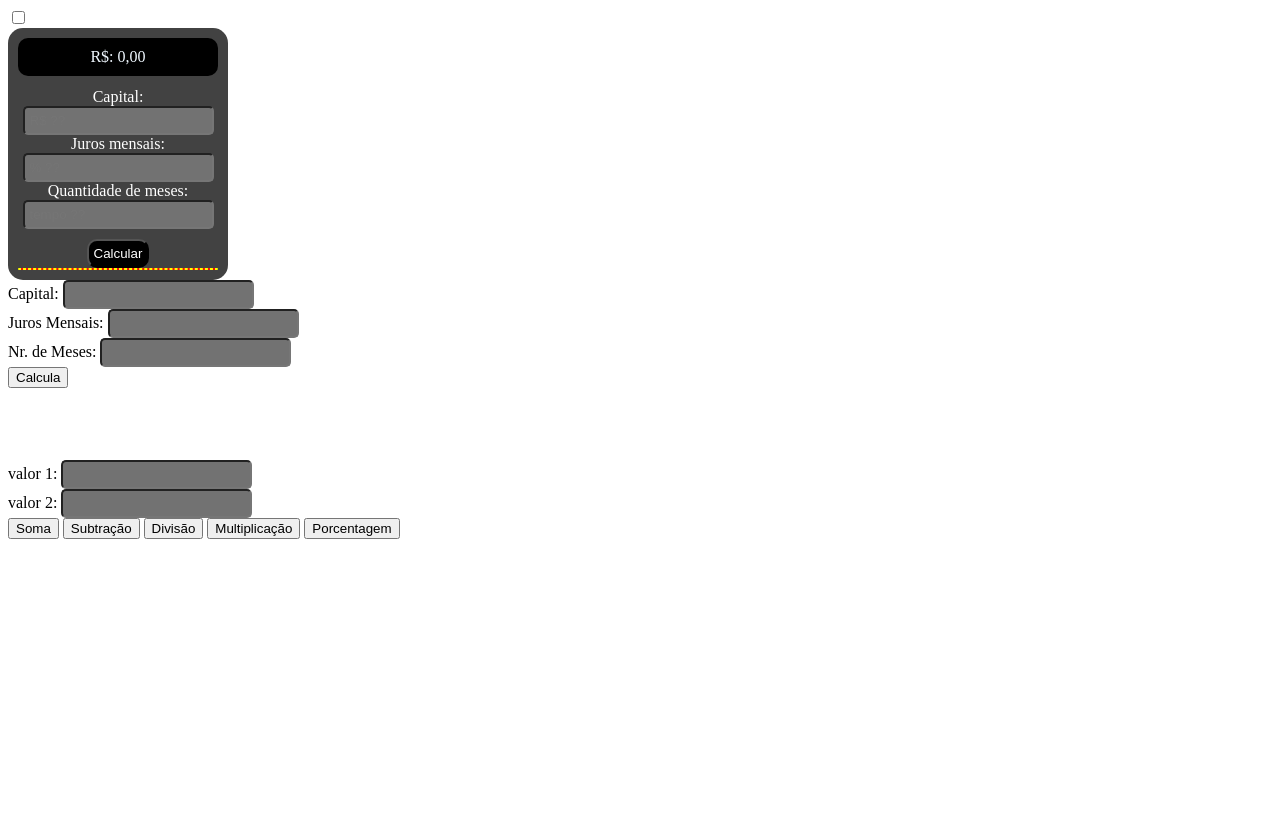
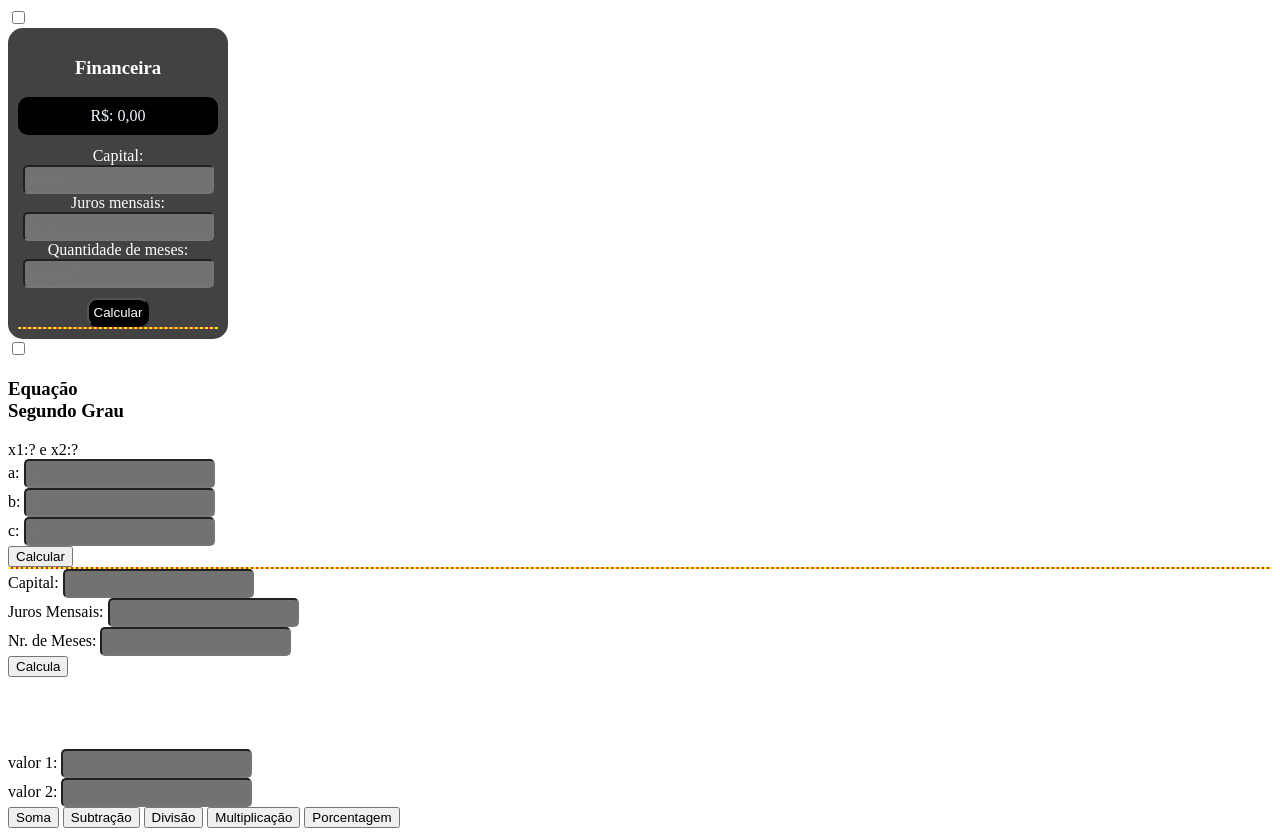
Before and after one commit to MathesHBPires/primeirog_3t, a plain HTML site: page index.html in a window 1280 px wide. Before the commit the page ends 800 px from the top, so only its background shows below. Drawn offline with Linux system fonts and the light colour scheme.

Commit message:
Update index.html

```diff
--- a/index.html
+++ b/index.html
@@ -13,6 +13,10 @@
 <body>
   <input type="checkbox" id="input-calcFin">
   <div class="calc">
+    <label for="input-calcFin">
+      <h3>Financeira</h3>
+    </label>
+    <div class="calcF">
       <div id="spTotal">
         <span id="total">R$: 0,00</span>
       </div>
@@ -25,6 +29,38 @@
         <span id="listaMes"></span>
       </div>
     </div>
+  </div>
+  <input type="checkbox" id="input-calcESG">
+
+  <div class="calcEq">
+    <label for="input-calcESG">
+      <h3>Equação<br>Segundo Grau</h3>
+    </label>
+    <div class="calcF">
+      <div id="spRaiz">
+        <span id="raiz">x1:? e x2:?</span>
+      </div>
+
+      a: <input id="a" placeholder="a" type="text"><br>
+      b: <input id="b" placeholder="b " type="text"><br>
+      c: <input id="c" placeholder="c " type="text"><br>
+      <button onclick="total()">Calcular</button>
+      <div id="spLista">
+        <span id="listaMes"></span>
+      </div>
+    </div>
+  </div>
+
+
+
+
+
+
+
+
+
+
+
 
 </body>
 
```
Lines whose indentation alone changed are shown as unchanged.
